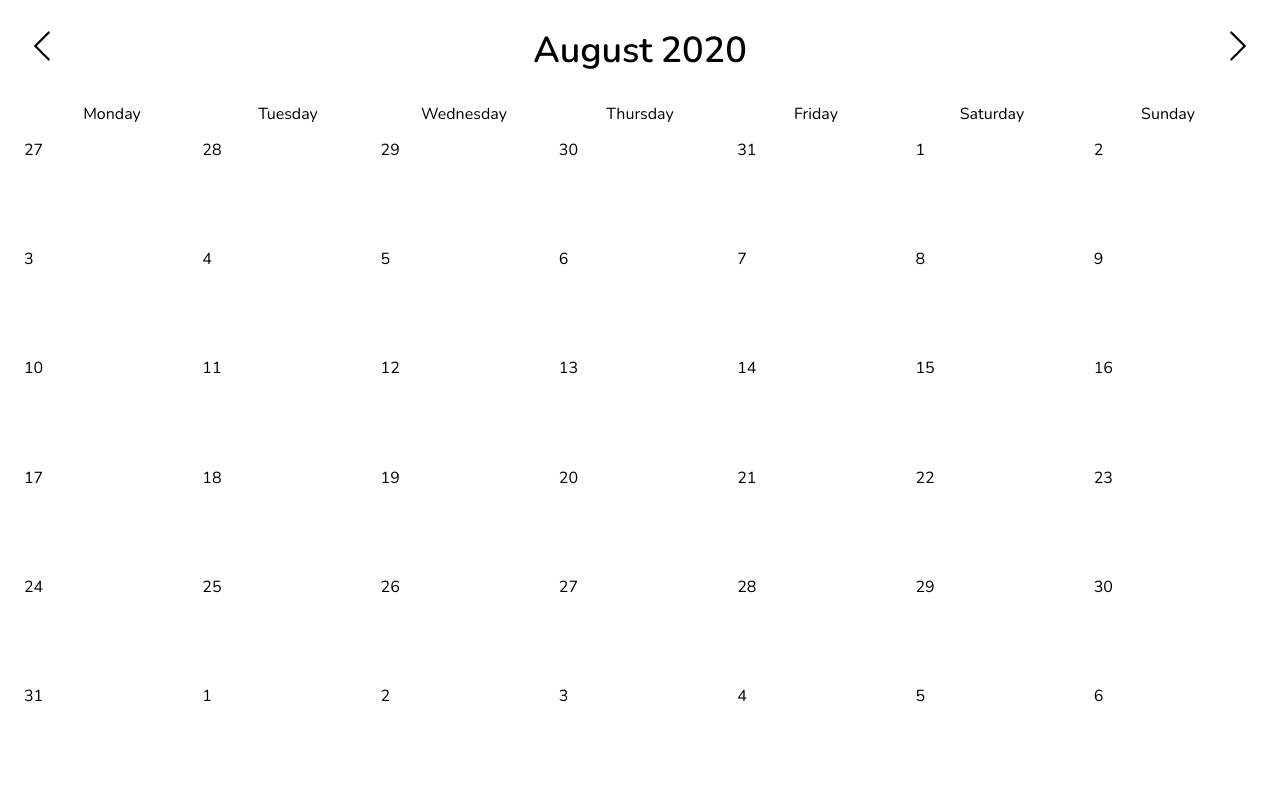
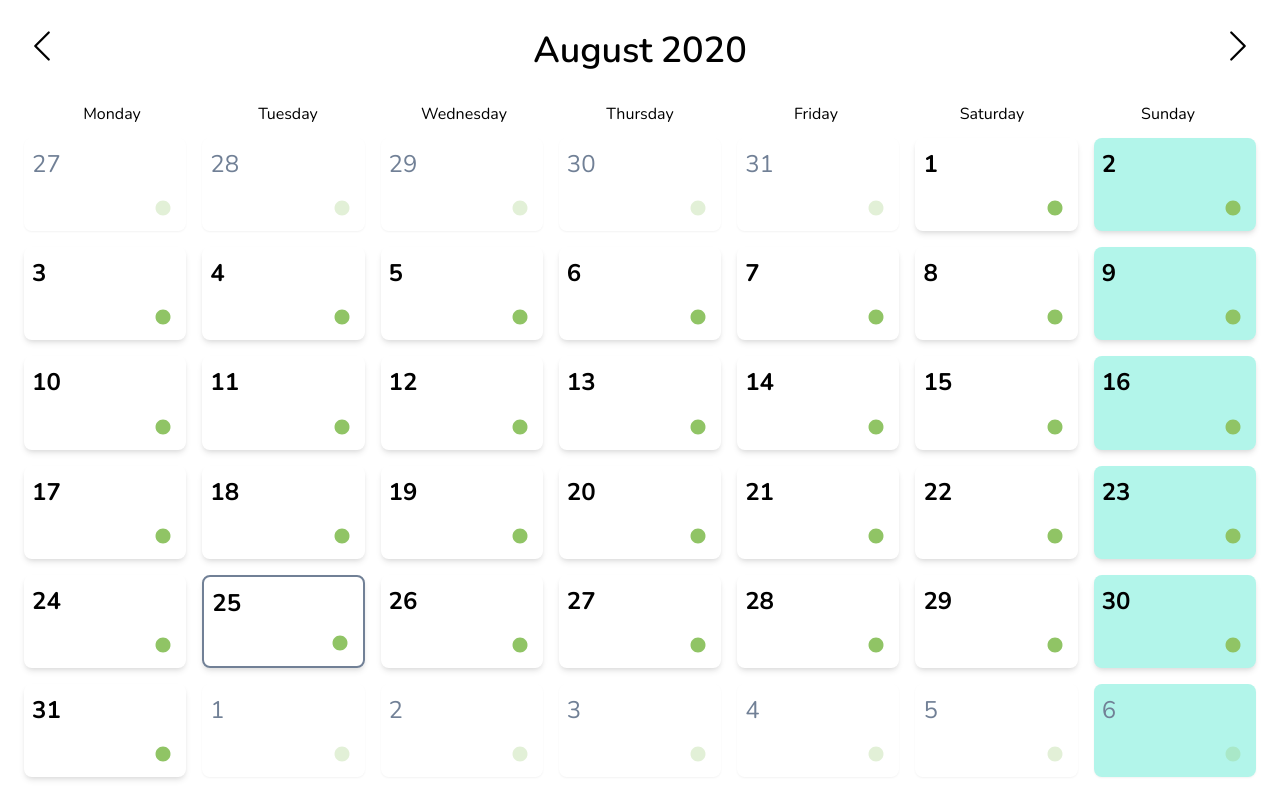
Before and after one commit to Conteusz81/Task-Planner-Tailwind, a React (Create React App) app: page / in a window 1280 px wide. Built offline with nearby package versions, Linux system fonts and the light colour scheme.

Commit message:
Day Card Styles

```diff
--- a/src/components/DayCard.tsx
+++ b/src/components/DayCard.tsx
@@ -1,10 +1,33 @@
-import React from 'react';
+import React from "react";
+import cx from "classnames";
+import { GoPrimitiveDot } from "react-icons/go";
 import { IDayCardProps } from "../utilities/interfaces";
 
-const DayCard: React.FC<IDayCardProps> = ({ dayID, dayNumber, isSameMonth }) => {
+const DayCard: React.FC<IDayCardProps> = ({
+         dayID,
+         dayNumber,
+         isSameMonth,
+         isSameDay,
+         isSunday
+    }) => {
+    const wrapperClassValues = cx("rounded-lg cursor-pointer flex flex-col p-1 md:p-2", {
+        'border-solid border-2 border-gray-600': isSameDay,
+        'bg-teal-200': isSunday,
+        'shadow-md font-bold': isSameMonth,
+        'shadow-sm text-gray-600 font-light text-base': !isSameMonth
+    });
+    const iconsClassValues = cx(
+        "flex flex-col items-center md:flex-row md:justify-end md:text-2xl lg:text-3xl", {
+        'opacity-25': !isSameMonth,
+    });
     return (
-        <div>
-            {dayNumber}
+        <div className={wrapperClassValues}>
+            <div className="text-base mb-auto text-center md:text-lg lg:text-2xl md:text-left">{dayNumber}</div>
+            <div className={iconsClassValues}>
+                {/*<GoPrimitiveDot style={{color: '#F36888'}}/>*/}
+                {/*<GoPrimitiveDot style={{color: '#FF9A5C'}}/>*/}
+                <GoPrimitiveDot style={{color: '#90C465'}}/>
+            </div>
         </div>
     );
 };
--- a/src/components/MonthCells.tsx
+++ b/src/components/MonthCells.tsx
@@ -3,8 +3,11 @@ import {
     addDays,
     endOfMonth,
     endOfWeek,
-    formatISO, getDate,
+    formatISO,
+    getDate,
+    isSameDay,
     isSameMonth,
+    isSunday,
     startOfMonth,
     startOfWeek
 } from "date-fns";
@@ -30,6 +33,8 @@ const MonthCells = () => {
                 dayID={dayKey}
                 dayNumber={dayNumber}
                 isSameMonth={isSameMonth(day, monthStart)}
+                isSameDay={isSameDay(day, new Date())}
+                isSunday={isSunday(day)}
             />
         );
         day = addDays(day, 1);
--- a/src/utilities/interfaces.ts
+++ b/src/utilities/interfaces.ts
@@ -2,4 +2,6 @@ export interface IDayCardProps {
     dayID: string;
     dayNumber: number;
     isSameMonth: boolean;
+    isSameDay: boolean;
+    isSunday: boolean;
 }
```
